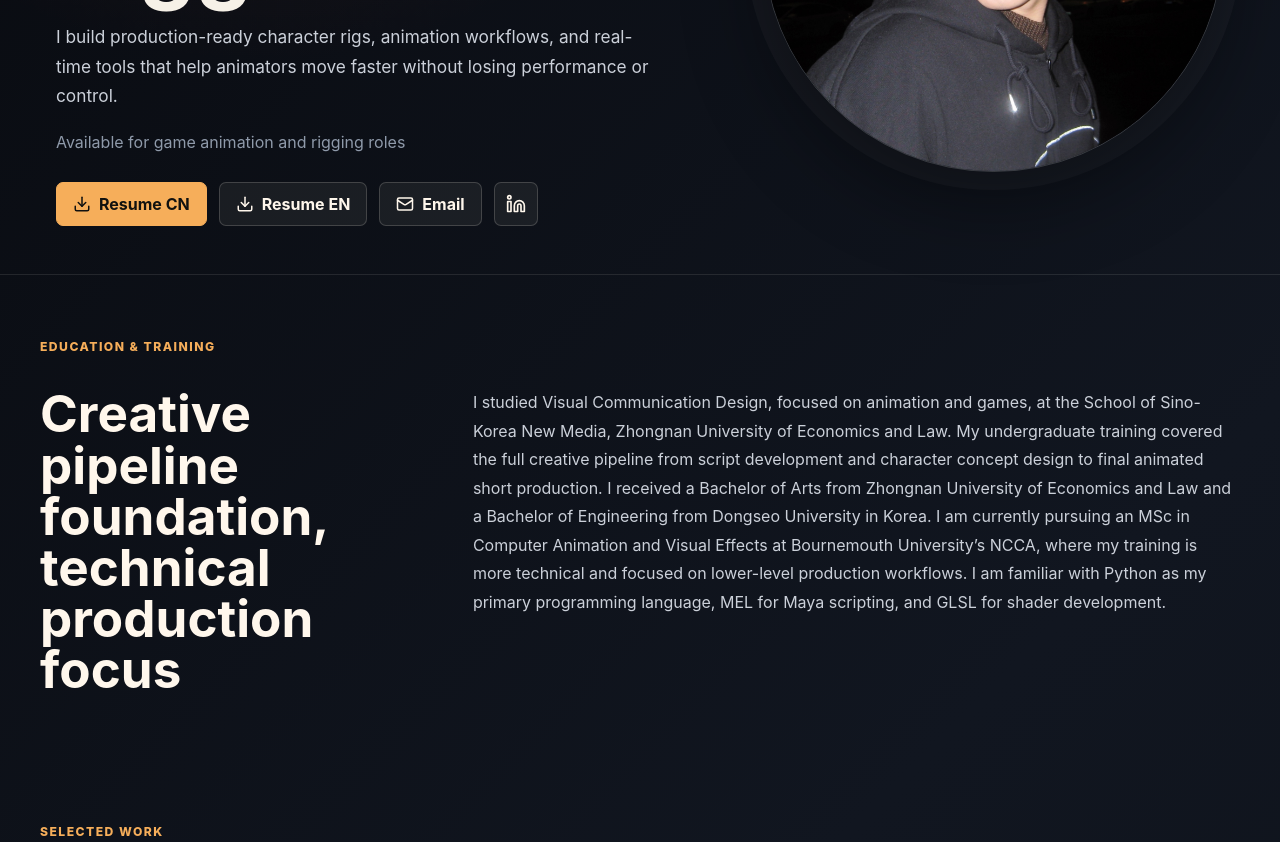
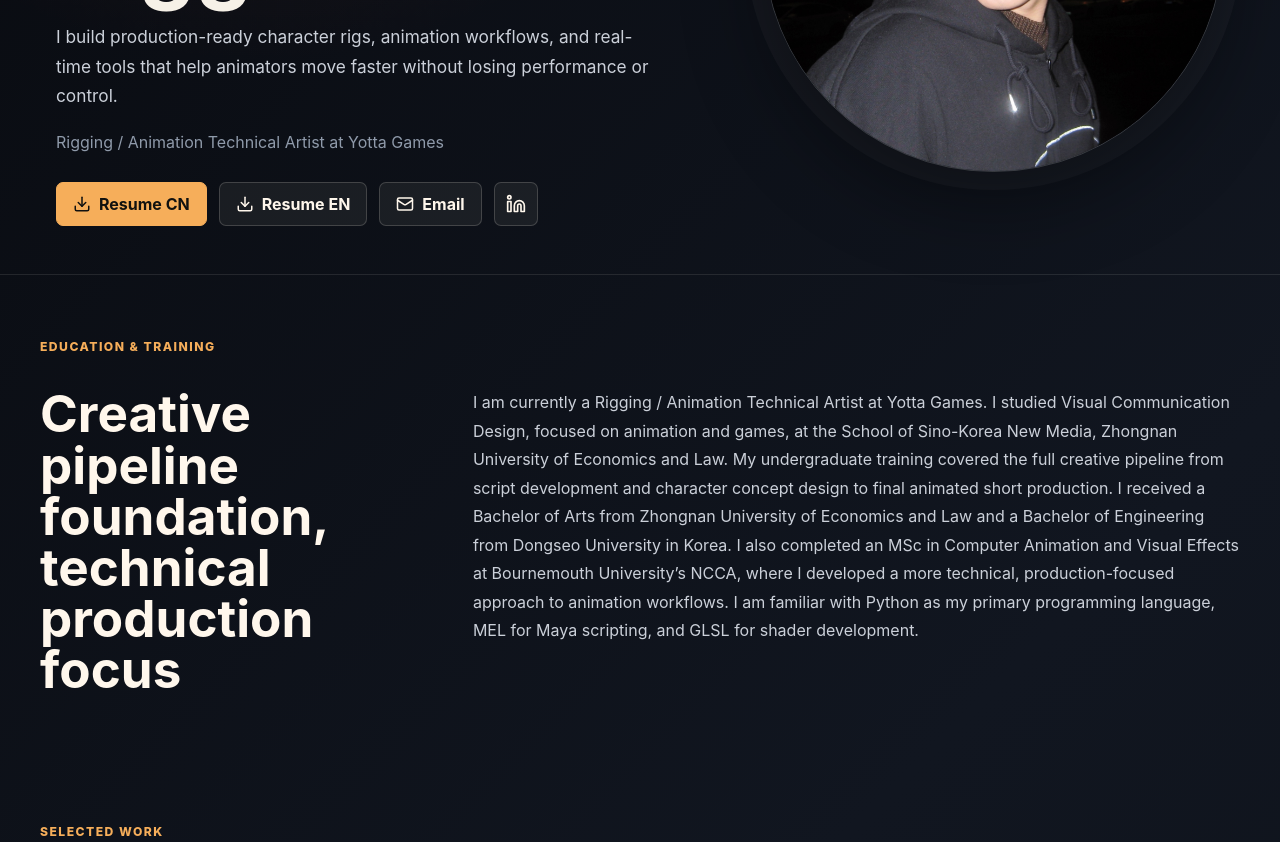
Before and after one commit to XIONGTAO-1/XIONGTAO-1.github.io, a React (Vite) app: page / in a window 1280 px wide. Shown: the part 480-1322 px from the top of the page. Built offline with nearby package versions, Linux system fonts and the light colour scheme.

Commit message:
feat: update current Yotta Games role

```diff
--- a/src/data/profile.ts
+++ b/src/data/profile.ts
@@ -5,12 +5,12 @@ export const profile: Profile = {
   title: "Technical Animator / Character Rigger",
   tagline:
     "I build production-ready character rigs, animation workflows, and real-time tools that help animators move faster without losing performance or control.",
-  location: "Available for game animation and rigging roles",
+  location: "Rigging / Animation Technical Artist at Yotta Games",
   email: "niexiongtao@163.com",
   linkedinUrl: "https://www.linkedin.com/in/xiongtao-nie-ff6166/",
   resumeCnUrl: "/NIE-XIONGTAO-Resume.pdf",
   resumeEnUrl: "/NIE-XIONGTAO-Resume-EN.pdf",
   photoUrl: "/media/IMG_5168.jpg",
   about:
-    "I studied Visual Communication Design, focused on animation and games, at the School of Sino-Korea New Media, Zhongnan University of Economics and Law. My undergraduate training covered the full creative pipeline from script development and character concept design to final animated short production. I received a Bachelor of Arts from Zhongnan University of Economics and Law and a Bachelor of Engineering from Dongseo University in Korea. I am currently pursuing an MSc in Computer Animation and Visual Effects at Bournemouth University’s NCCA, where my training is more technical and focused on lower-level production workflows. I am familiar with Python as my primary programming language, MEL for Maya scripting, and GLSL for shader development."
+    "I am currently a Rigging / Animation Technical Artist at Yotta Games. I studied Visual Communication Design, focused on animation and games, at the School of Sino-Korea New Media, Zhongnan University of Economics and Law. My undergraduate training covered the full creative pipeline from script development and character concept design to final animated short production. I received a Bachelor of Arts from Zhongnan University of Economics and Law and a Bachelor of Engineering from Dongseo University in Korea. I also completed an MSc in Computer Animation and Visual Effects at Bournemouth University’s NCCA, where I developed a more technical, production-focused approach to animation workflows. I am familiar with Python as my primary programming language, MEL for Maya scripting, and GLSL for shader development."
 };
```
Also changed, not shown: 1 other file (tests, documents, lock files or other folders).
